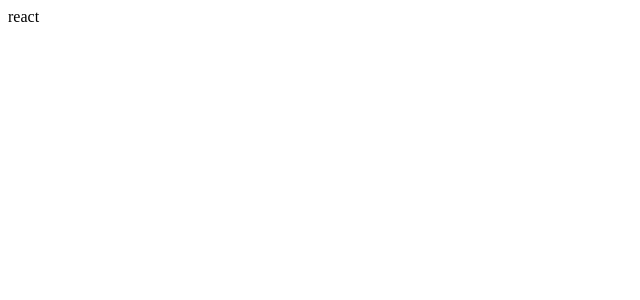
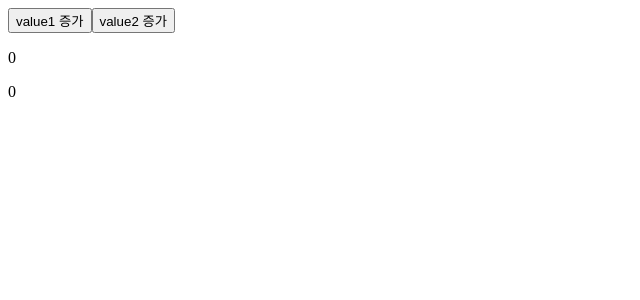
Before and after one commit to mjkang0987/react-study, a React (Create React App) app in the folder example/cra/: page / in a window 1280 px wide. Shown: the top 300 px of the page, without its empty margins (0-640 px from the left). Built offline with nearby package versions, Linux system fonts and the light colour scheme.

Commit message:
[섹션5] 랜더링 속도를 올리기 위한 성능 최적화 방법
- 예제 추가

#26-20201111

```diff
--- a/example/cra/src/App.jsx
+++ b/example/cra/src/App.jsx
@@ -1,9 +1,22 @@
-import React from 'react';
+import React, { useState } from 'react';
+import MyComponent from './MyComponent';
 
 const App = () => {
+  const [value1, setValue1] = useState(0);
+  const [value2, setValue2] = useState(0);
   return (
     <div>
-      react
+      <button
+        onClick={() => setValue1(value1 + 1)}>
+        value1 증가
+      </button>
+      <button
+        onClick={() => setValue2(value2 + 1)}>
+        value2 증가
+      </button>
+      <MyComponent
+        value1={value1}
+        value2={value2} />
     </div>
   )
 }
--- /dev/null
+++ b/example/cra/src/MyComponent.jsx
@@ -0,0 +1,17 @@
+import React from 'react';
+
+const MyComponent = ({value1, value2}) => {
+  console.log(`MyComponent Render`);
+  return (
+    <div>
+      <p>{`${value1}`}</p>
+      <p>{`${value2}`}</p>
+    </div>
+  )
+}
+
+const isEqual = (prevProps, nextProps) => { // 속성값 비교 함수
+  return prevProps.value1 === nextProps.value1;
+}
+
+export default React.memo(MyComponent, isEqual);
```
